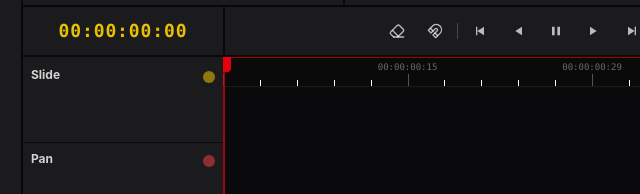
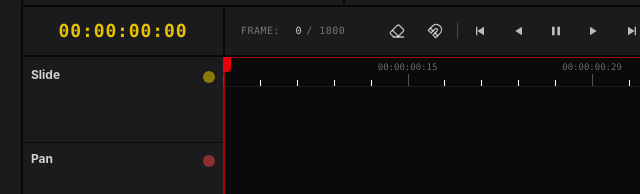
Before and after one commit to adamzhang06/AXI6-Cinema-Robotics, a website: page axi6_venv/website/index.html in a window 1280 px wide. Both pictures are taken after a click on the button 509 px from the left and 438 px from the top of the page. Shown: the part 407-601 px from the top of the page, 29-669 px from the left. Drawn offline with Linux system fonts and the light colour scheme.

Commit message:
frame label added

```diff
--- a/axi6_venv/website/app.js
+++ b/axi6_venv/website/app.js
@@ -2,6 +2,7 @@ document.addEventListener('DOMContentLoaded', () => {
     const playhead = document.getElementById('playhead');
     const curveArea = document.getElementById('curve-area');
     const timerDisplay = document.getElementById('timeline-timer');
+    const frameCounter = document.getElementById('frame-counter');
     const dragIndicator = document.getElementById('drag-indicator');
     const timelineContent = document.getElementById('timeline-content');
     const zoomSlider = document.getElementById('zoom-slider');
@@ -112,6 +113,12 @@ document.addEventListener('DOMContentLoaded', () => {
 
         // Update the display text
         timerDisplay.textContent = formattedTime;
+
+        // Update absolute frame counter UI
+        if (frameCounter) {
+            const absoluteFrame = Math.floor(currentTime * fps);
+            frameCounter.textContent = absoluteFrame;
+        }
 
         // If we are explicitly skipping to a point (Skip buttons, playhead jump), strictly center the camera on it
         if (isSkip && curveArea) {
--- a/axi6_venv/website/index.html
+++ b/axi6_venv/website/index.html
@@ -94,6 +94,14 @@
 
                         <!-- Right Functionality Area -->
                         <div class="secondary-header justify-center relative !py-0">
+                            <!-- Frame Counter -->
+                            <div
+                                class="absolute left-4 font-mono text-[10px] text-white/40 tracking-wider flex items-center gap-1">
+                                <span>FRAME:</span>
+                                <span id="frame-counter" class="text-white/80 w-[18px] text-right">0</span>
+                                <span>/ 1800</span>
+                            </div>
+
                             <!-- Playback Controls -->
                             <div class="flex items-center gap-1.5 p-0.5">
                                 <!-- Eraser Tool -->
```
Also changed, not shown: axi6_venv/website/style.css.
